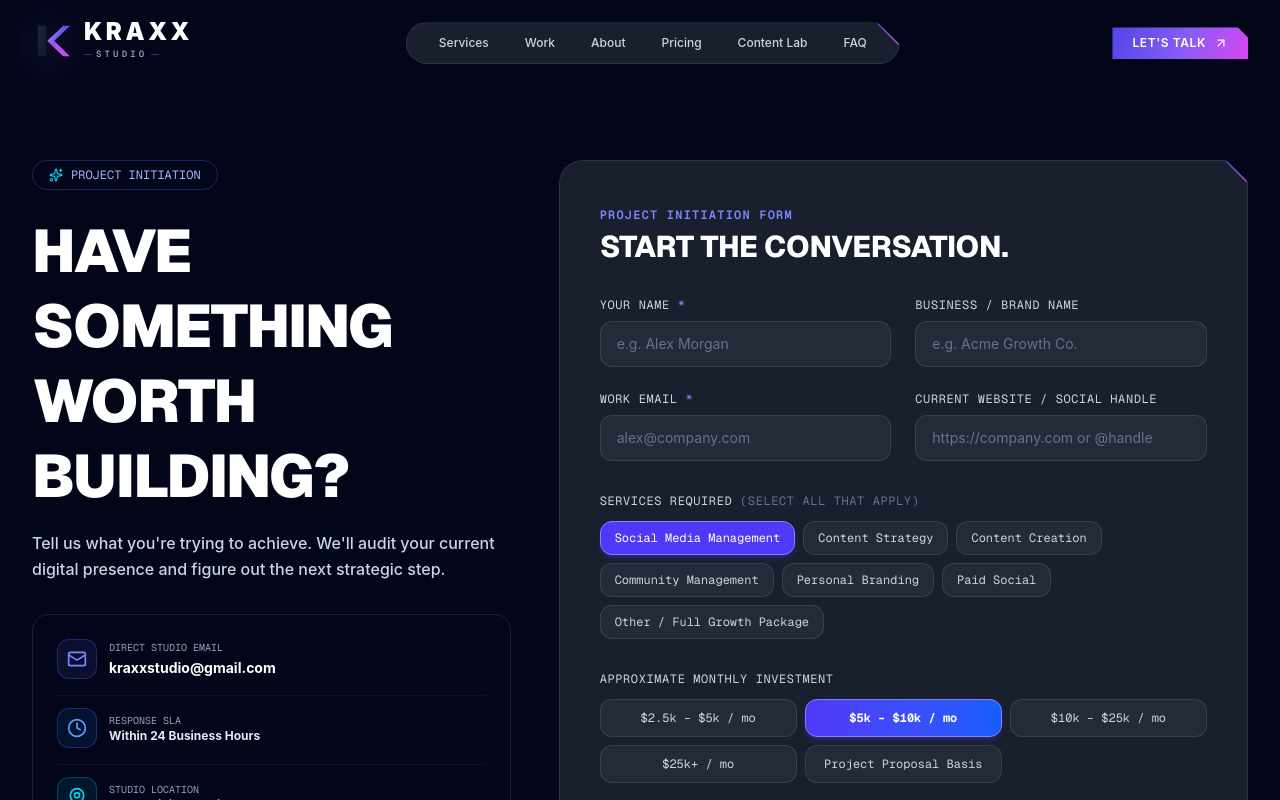
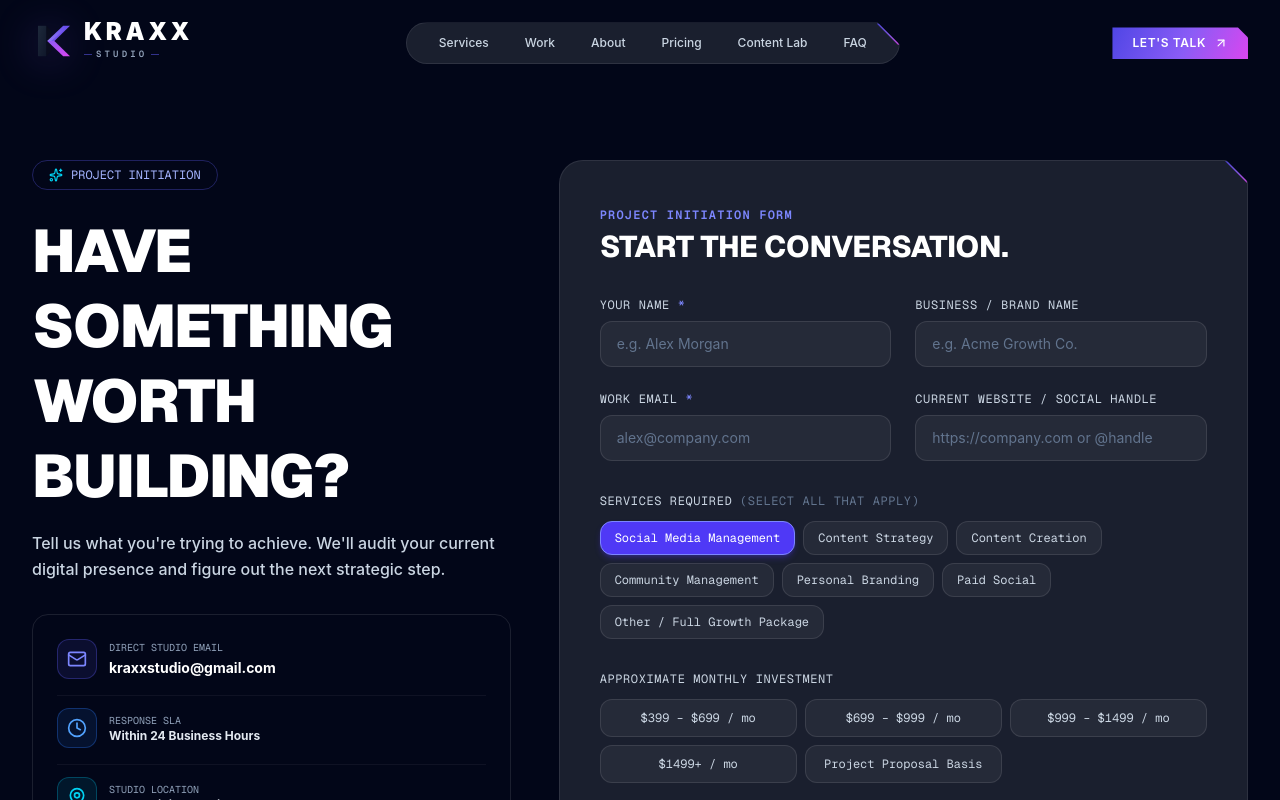
Before and after one commit to Basilmellow/kraxxstudio, a Next.js app: page /contact in a window 1280 px wide. Shown: the top 800 px of the page. Built offline with nearby package versions, Linux system fonts and the light colour scheme.

Commit message:
Update ContactForm.tsx

```diff
--- a/src/components/ui/ContactForm.tsx
+++ b/src/components/ui/ContactForm.tsx
@@ -14,7 +14,7 @@ const SERVICES_OPTIONS = [
   "Other / Full Growth Package",
 ];
 
-const BUDGET_OPTIONS = ["$2.5k – $5k / mo", "$5k – $10k / mo", "$10k – $25k / mo", "$25k+ / mo", "Project Proposal Basis"];
+const BUDGET_OPTIONS = ["$399 – $699 / mo", "$699 – $999 / mo", "$999 – $1499 / mo", "$1499+ / mo", "Project Proposal Basis"];
 
 export function ContactForm() {
   const [formData, setFormData] = useState({
```
